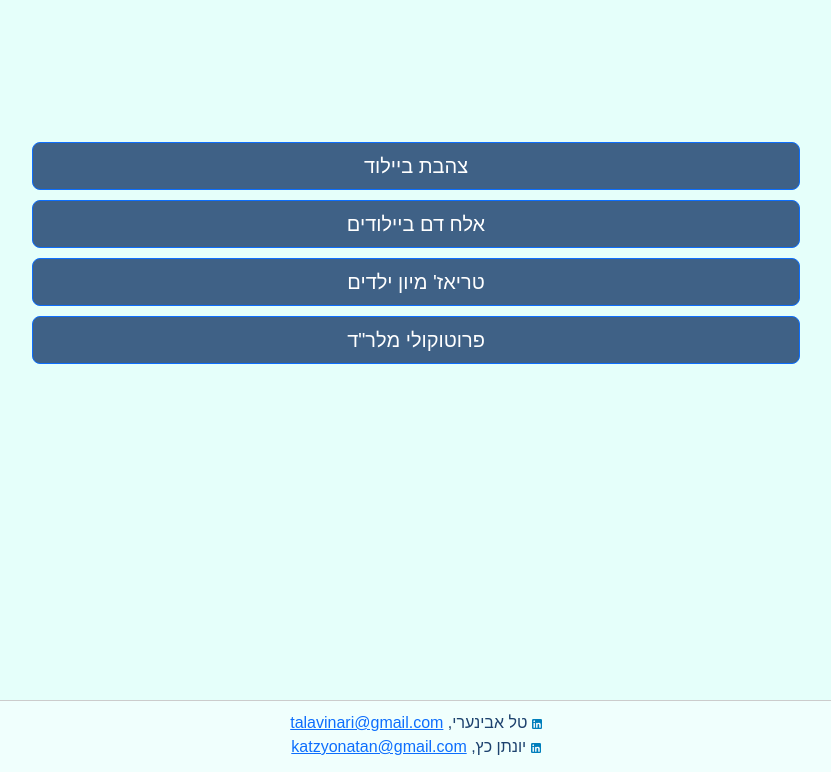
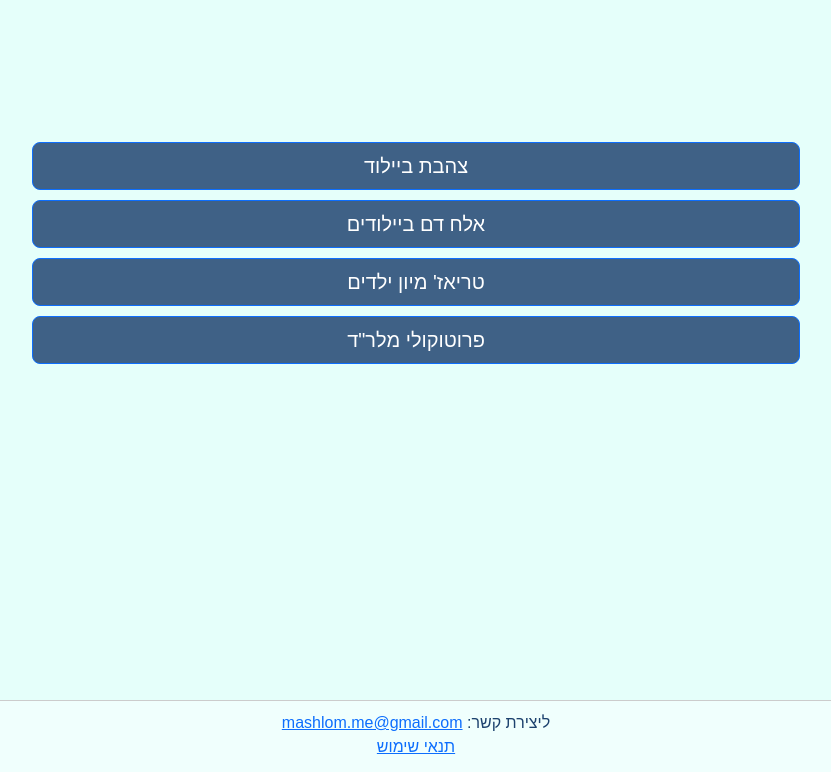
Before and after one commit to mashlom/mashlom-assuta-doctors, a website: page index.html in a window 1280 px wide. Shown: the part 28-800 px from the top of the page, without its empty margins (224-1055 px from the left). Drawn offline with Linux system fonts and the light colour scheme.

Commit message:
change email

```diff
--- a/index.html
+++ b/index.html
@@ -130,12 +130,10 @@
   </main>
   <footer>
     <div style="padding-top: 10px;">
-      <a href="https://www.linkedin.com/in/talavinari"><img class="li-logo" src="assets/LinkedIn_icon.png" alt="LinkedIn"></a>
-      טל אבינערי, <a href="mailto:talavinari@gmail.com">talavinari@gmail.com</a>
+      ליצירת קשר: <a href="mailto:mashlom.me@gmail.com">mashlom.me@gmail.com</a>
     </div>
     <div>
-      <a href="https://www.linkedin.com/in/yonatan-katz-a07b562/"><img class="li-logo" src="assets/LinkedIn_icon.png" alt="LinkedIn"></a>
-      יונתן כץ, <a href="mailto:katzyonatan@gmail.com">katzyonatan@gmail.com</a>
+      <a href="https://drive.google.com/file/d/1-qfSILy1UWzFENTybPY87IOnIOQXFKAb/view?usp=drive_link" target="_blank">תנאי שימוש</a>
     </div>
   </footer>
 </div>
```
Also changed, not shown: 404.html (+1 -1 lines).
